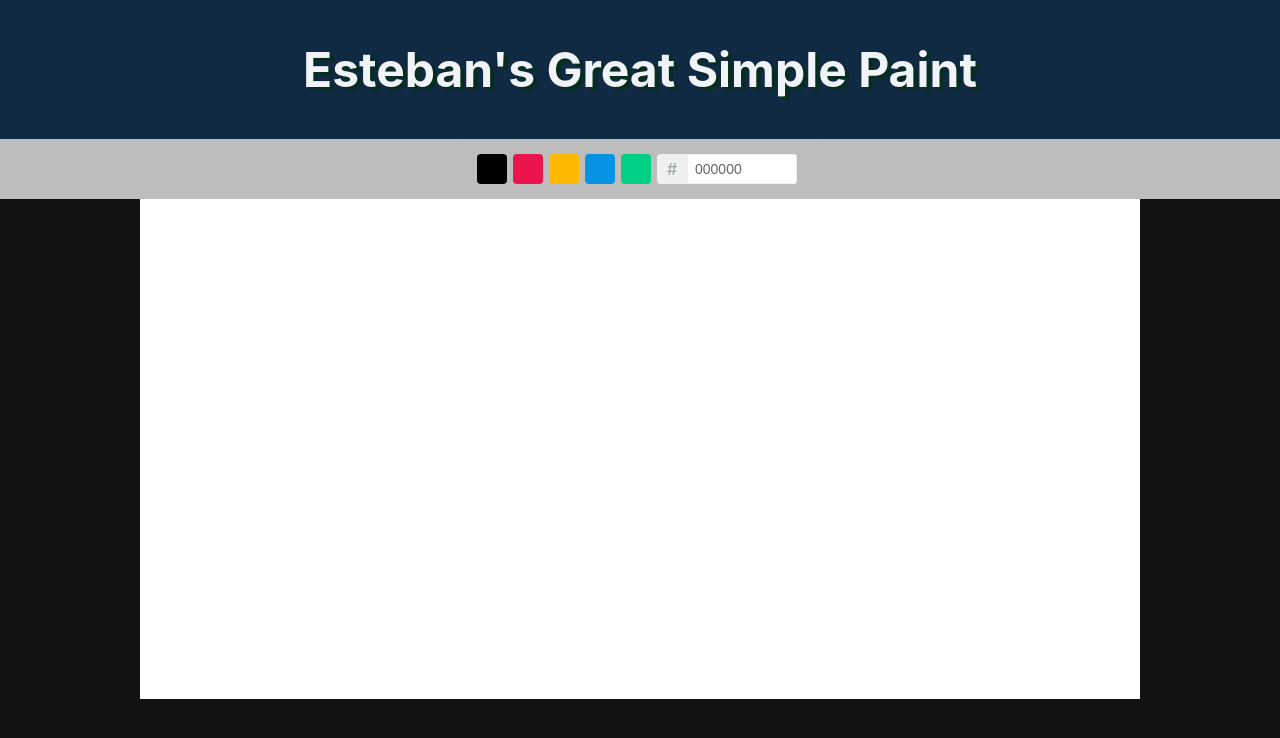
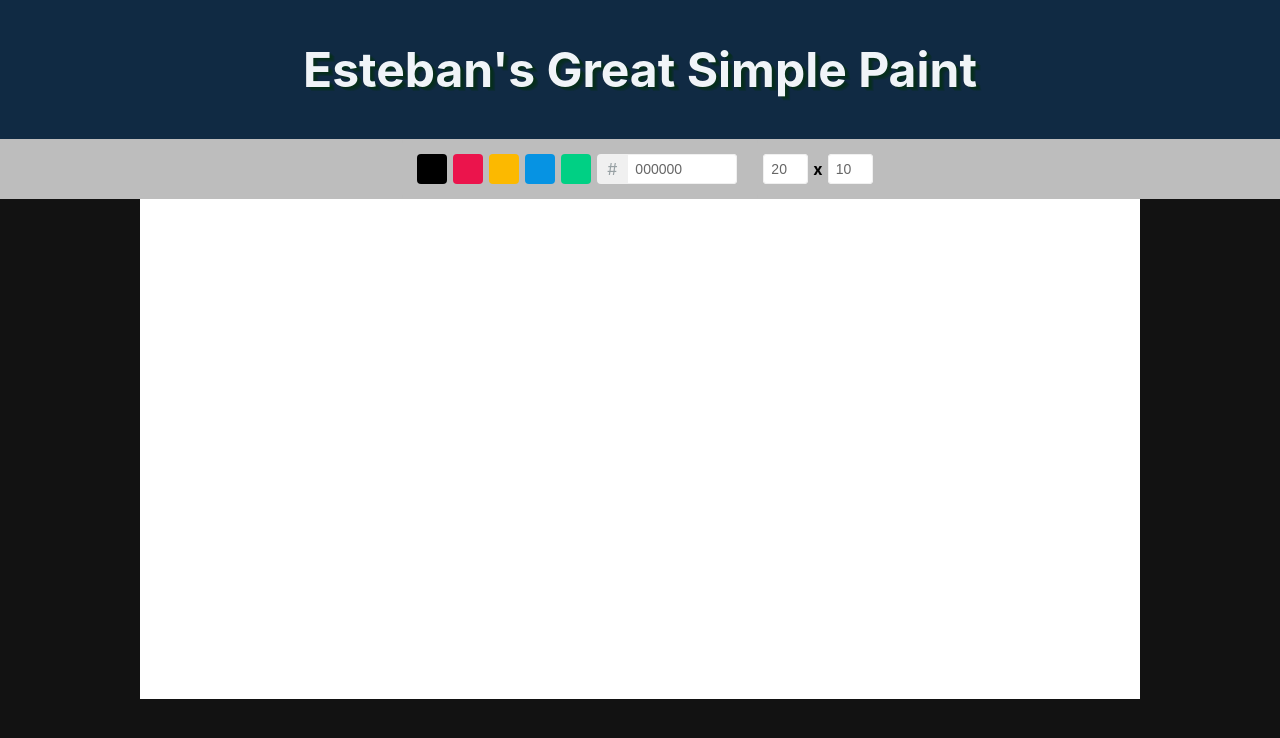
Before and after one commit to es-romo/simple-paint, a React (Create React App) app: page / in a window 1280 px wide. Shown: the top 738 px of the page. Built offline with nearby package versions, Linux system fonts and the light colour scheme.

Commit message:
Add change dimensions functionality

```diff
--- a/src/components/ToolBox/index.tsx
+++ b/src/components/ToolBox/index.tsx
@@ -1,10 +1,12 @@
 import './ToolBox.css'
 import ColorPicker from './ColorPicker'
+import Dimensions from './Dimensions'
 
 function ToolBox() {
     return(
         <div className='ToolBox'>
             <ColorPicker/>
+            <Dimensions/>
         </div>
     )
 }
```
